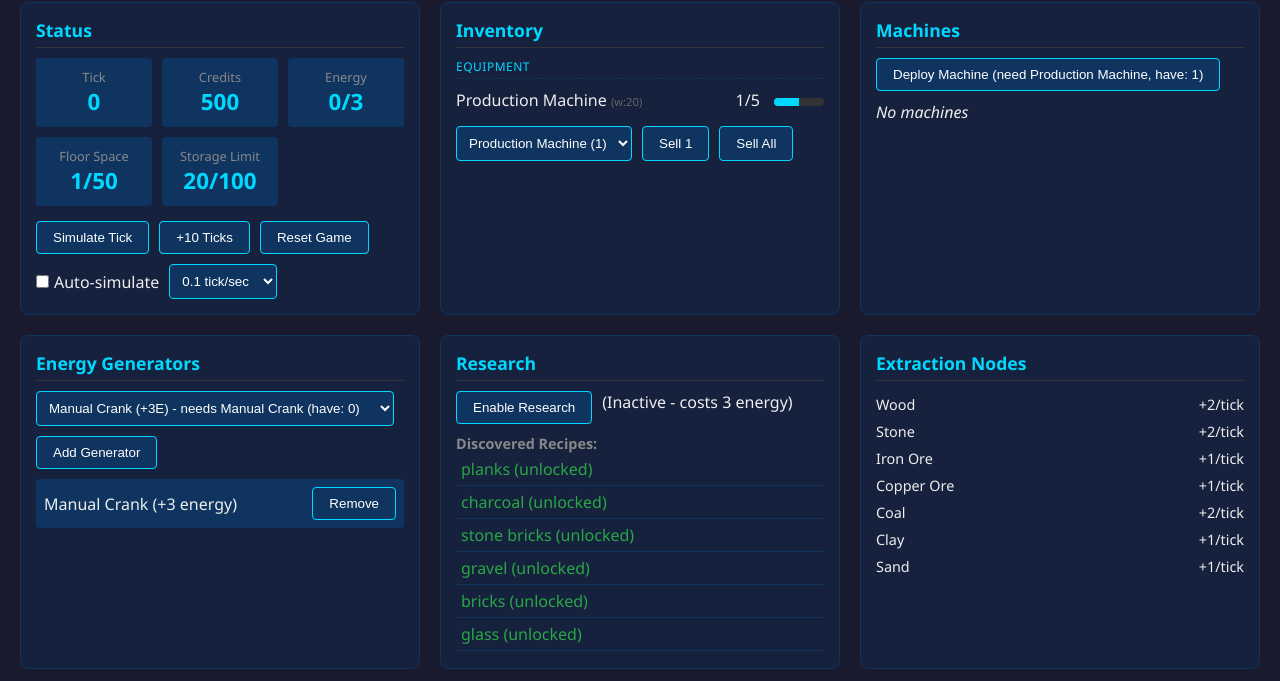
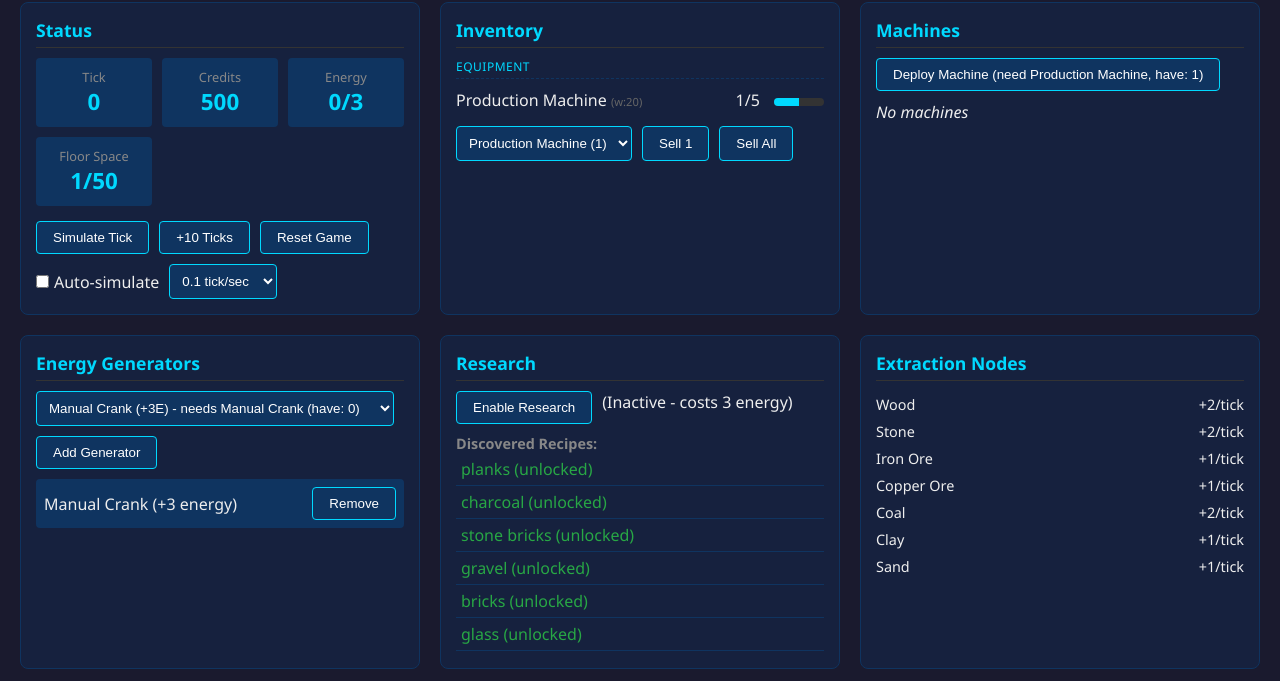
Before and after one commit to MarvinTM/replaceablePartsEngine, a website with bundled scripts: page frontend/index.html in a window 1280 px wide. Shown: the part 81-762 px from the top of the page. Built offline with nearby package versions, Linux system fonts and the light colour scheme.

Commit message:
Removed storage limit from the UI and associated function, as it no longer makes sense with the weight of each good affecting available space

```diff
--- a/frontend/app.js
+++ b/frontend/app.js
@@ -1,4 +1,4 @@
-import { engine, calculateTotalWeight, getItemWeight, getMaxStack } from '../src/engine.js';
+import { engine, getItemWeight, getMaxStack } from '../src/engine.js';
 import { defaultRules } from '../src/defaultRules.js';
 import { createInitialState } from '../src/initialState.js';
 
@@ -125,9 +125,6 @@ function updateStats() {
     `${gameState.energy.consumed}/${gameState.energy.produced}`;
   document.getElementById('floorSpace').textContent =
     `${gameState.floorSpace.used}/${gameState.floorSpace.total}`;
-  const totalWeight = calculateTotalWeight(gameState.inventory, rules);
-  document.getElementById('inventorySpace').textContent =
-    `${totalWeight}/${gameState.inventorySpace}`;
 }
 
 function formatItemRow(itemId, qty) {
--- a/frontend/index.html
+++ b/frontend/index.html
@@ -388,10 +388,6 @@
           <div class="stat-label">Floor Space</div>
           <div class="stat-value" id="floorSpace">0/0</div>
         </div>
-        <div class="stat">
-          <div class="stat-label">Storage Limit</div>
-          <div class="stat-value" id="inventorySpace">50</div>
-        </div>
       </div>
       <div class="controls" style="margin-top: 15px;">
         <button id="btnSimulate">Simulate Tick</button>
--- a/src/engine.js
+++ b/src/engine.js
@@ -45,16 +45,6 @@ function getMaxStack(itemId, inventoryCapacity, rules) {
   const weight = getItemWeight(itemId, rules);
   return Math.floor(inventoryCapacity / weight);
 }
-
-function calculateTotalWeight(inventory, rules) {
-  let total = 0;
-  for (const [itemId, qty] of Object.entries(inventory)) {
-    const weight = getItemWeight(itemId, rules);
-    total += weight * qty;
-  }
-  return total;
-}
-
 
 // ============================================================================
 // Energy Calculations
@@ -604,4 +594,4 @@ export function engine(state, rules, action) {
 }
 
 // Export utilities for testing
-export { createRNG, calculateEnergy, deepClone, getItemWeight, getMaxStack, calculateTotalWeight };
+export { createRNG, calculateEnergy, deepClone, getItemWeight, getMaxStack };
```
